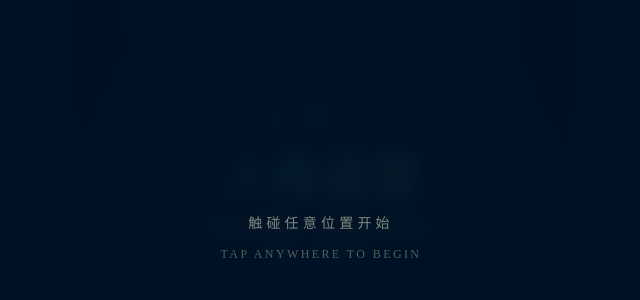
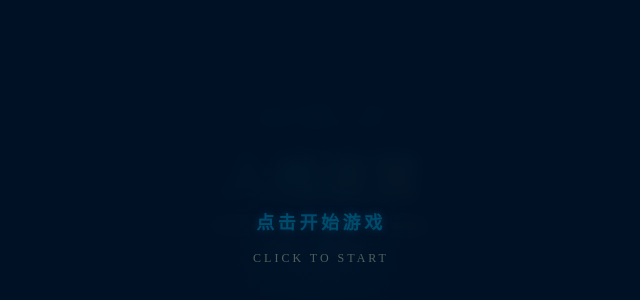
Before and after one commit to shirasawa11/mbti_game, a React (Vite) app: page / in a window 1280 px wide. Shown: the part 162-462 px from the top of the page, without its empty margins (319-959 px from the left). Built offline with nearby package versions, Linux system fonts and the light colour scheme.

Commit message:
Fix BGM unlock: sync play() in user gesture + restyle overlay

```diff
--- a/src/components/ui/BgmPlayer.jsx
+++ b/src/components/ui/BgmPlayer.jsx
@@ -84,6 +84,15 @@ export default function BgmPlayer() {
       unlockedRef.current = true
       document.removeEventListener('pointerdown', unlock)
       document.removeEventListener('keydown', unlock)
+
+      // Synchronously unlock both Audio elements within the user gesture.
+      // Even a brief play()→pause() tells the browser this page is
+      // user-gesture-approved so later programmatic play() calls succeed.
+      ;[audioA.current, audioB.current].forEach((el) => {
+        if (!el) return
+        el.volume = 0
+        el.play().catch(() => {})
+      })
 
       if (bgmActiveRef.current && trackRef.current) {
         playTrack(getTrackSrc(trackRef.current))
--- a/src/pages/HomePage.jsx
+++ b/src/pages/HomePage.jsx
@@ -22,20 +22,29 @@ export default function HomePage() {
           <motion.div
             initial={{ opacity: 1 }}
             exit={{ opacity: 0 }}
-            transition={{ duration: 0.6 }}
+            transition={{ duration: 0.8 }}
             onClick={dismissOverlay}
-            className="absolute inset-0 z-50 flex flex-col items-center justify-center bg-maze-950/90 backdrop-blur-sm cursor-pointer"
+            className="absolute inset-0 z-50 flex flex-col items-center justify-center bg-maze-950/95 backdrop-blur-sm cursor-pointer"
           >
+            {/* Subtle pulsing ring */}
+            <motion.div
+              animate={{ scale: [1, 1.15, 1], opacity: [0.3, 0.6, 0.3] }}
+              transition={{ duration: 3, repeat: Infinity, ease: 'easeInOut' }}
+              className="absolute w-48 h-48 rounded-full"
+              style={{ background: 'radial-gradient(circle, rgba(0,105,146,0.08) 0%, transparent 70%)' }}
+            />
             <motion.div
               animate={{ opacity: [0.5, 1, 0.5] }}
               transition={{ duration: 2.5, repeat: Infinity, ease: 'easeInOut' }}
-              className="text-center"
+              className="text-center relative z-10"
             >
-              <p className="text-maze-subtle text-sm tracking-[0.3em] mb-3">
-                触碰任意位置开始
+              <p className="text-lg font-bold text-maze-primary text-glow mb-3 tracking-[0.2em]"
+                style={{ fontFamily: 'var(--font-display)' }}
+              >
+                点击开始游戏
               </p>
-              <p className="text-maze-muted text-xs tracking-[0.2em]">
-                TAP ANYWHERE TO BEGIN
+              <p className="text-maze-muted text-xs tracking-[0.25em]">
+                CLICK TO START
               </p>
             </motion.div>
           </motion.div>
```
